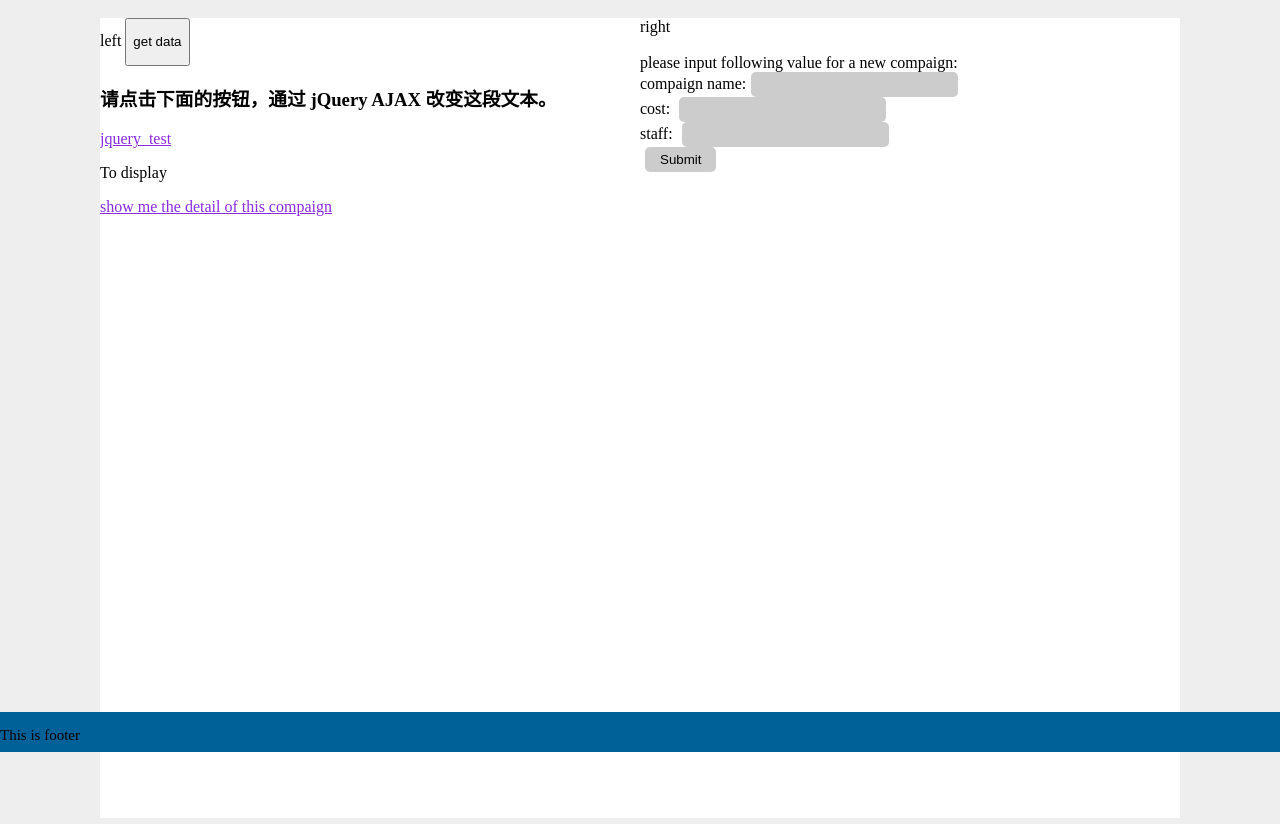
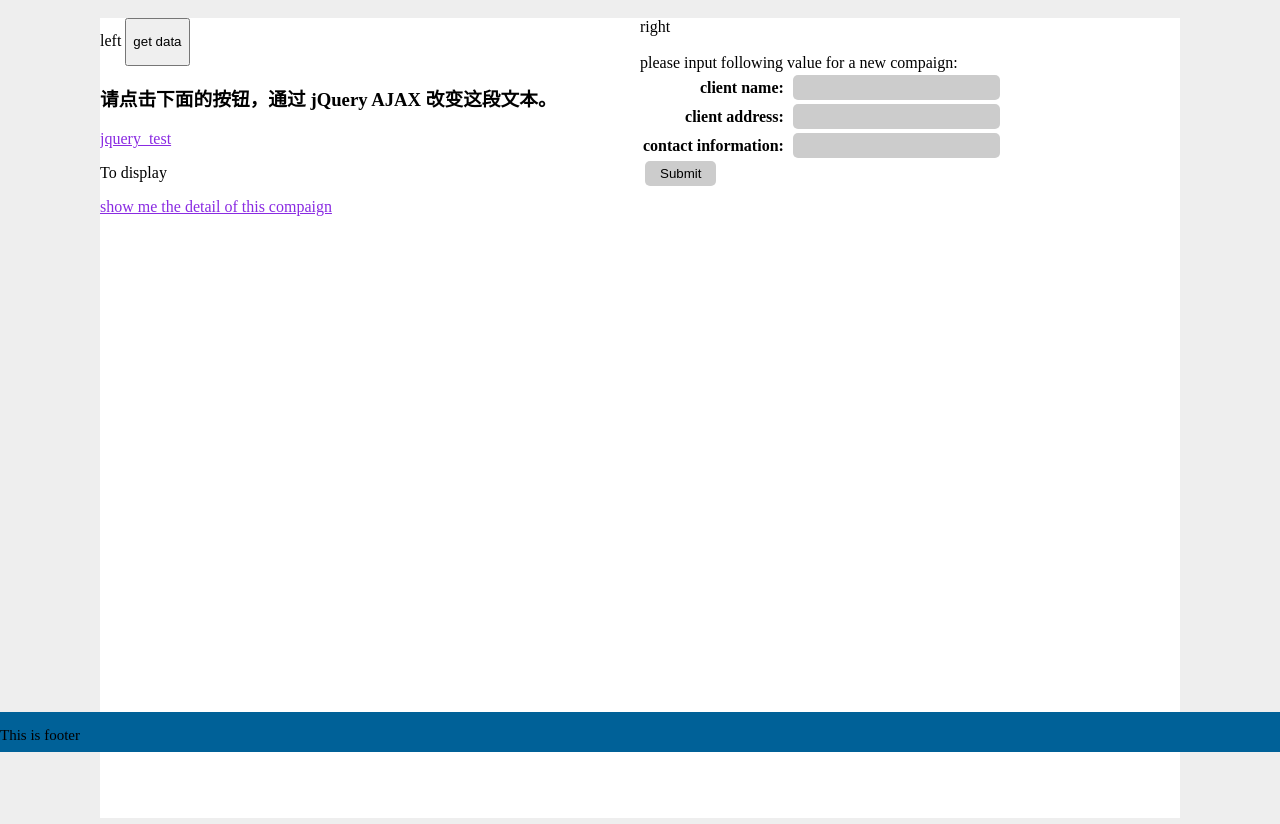
Before and after one commit to Shuyi-github/CS5351-Project_Public, a PHP site: the page made by front_end/navigation bar.html in a window 1280 px wide. Shown: the part 48-872 px from the top of the page. Run offline with PHP 8.4, Linux system fonts and the light colour scheme; lists and menus that the app fills with data are empty; some libraries are stand-ins or nearby versions.

Commit message:
0.1.1
for connection

```diff
--- a/front_end/css/nav.css
+++ b/front_end/css/nav.css
@@ -15,12 +15,12 @@ body{
     width:100%;
     z-index: 10000;
 }
-table{
+#nav_table{
     margin-top: 0px;
     width:100%;
     background-color: #006198;
 }
-th{
+#nav_th{
     width:50%;
 }
 .navbar_left{
@@ -153,6 +153,7 @@ th{
 }
 
 input {
+    vertical-align: middle;
     margin-left: 5px;
     padding:5px 15px;
     background:#ccc;
--- a/front_end/js/ButtonFuntion.js
+++ b/front_end/js/ButtonFuntion.js
@@ -39,6 +39,23 @@ $(document).ready(function(){
     });
 })
 
-function test(){
+function insertclient() {
 
+    $.ajax({
+        type: "POST",     //提交方式
+        contentType: "application/json; charset=utf-8",   //内容类型
+        dataType: "text",     //传回类型
+        url: test.php,
+        data: {
+            client_name: $("input[name='client_name']").val(),
+            client_address:$("input[name='client_address']").val(),
+            contact_information:$("input[name='contact_information']").val(),
+        },
+        success: function (data) {
+            alert(data.d);        //用data.d来获取后台传过来的json语句，或者是单纯的语句
+        },
+        error: function (err) {
+            alert("err:" + err);
+        }
+    });
 }
--- a/front_end/navigation bar.html
+++ b/front_end/navigation bar.html
@@ -20,9 +20,9 @@
     <div id="fade" class="black_overlay"></div>
 
     <div class="topnav">
-        <table>
+        <table id="nav_table">
             <tr>
-                <th>
+                <th id="nav_th">
               <ul class="navbar_left">
             <li>
                 <a href="#home">Home</a>
@@ -79,12 +79,27 @@
             </div>
             <div id="centercontent_right">
                 right
-                <form action="/action_page.php" onsubmit="test()" target="_self">
+
+                <form action="/action_page.php"  target="_self">
+                    <table>
                 <br>please input following value for a new compaign:</br>
-                compaign name:<input type="text" name="compaign_name" > </input><br>
-                cost: <input type="text" name="FirstName"><br>
-                staff: <input type="text" name="LastName"><br>
-                    <input type="submit" value="Submit">
+                        <tr>
+                            <th align="right">client name:</th>
+                            <th><input type="text" name="client_name" > </input></th>
+                        </tr>
+                        <tr>
+                            <th align="right">client address:</th>
+                            <th><input type="text" name="client_address" > </input></th>
+                        </tr>
+                        <tr>
+                            <th align="right">contact information:</th>
+                            <th><input type="text" name="contact_information" > </input></th>
+                        </tr>
+
+            <!--    cost: <input type="text" name="cost"><br>
+                staff: <input type="text" name="LastName"><br>          -->
+                    </table>
+                    <input type="button" value="Submit" onclick="insertclient()">
                 </form>
             </div>
         </div>
```
Also changed, not shown: 1 other file.
